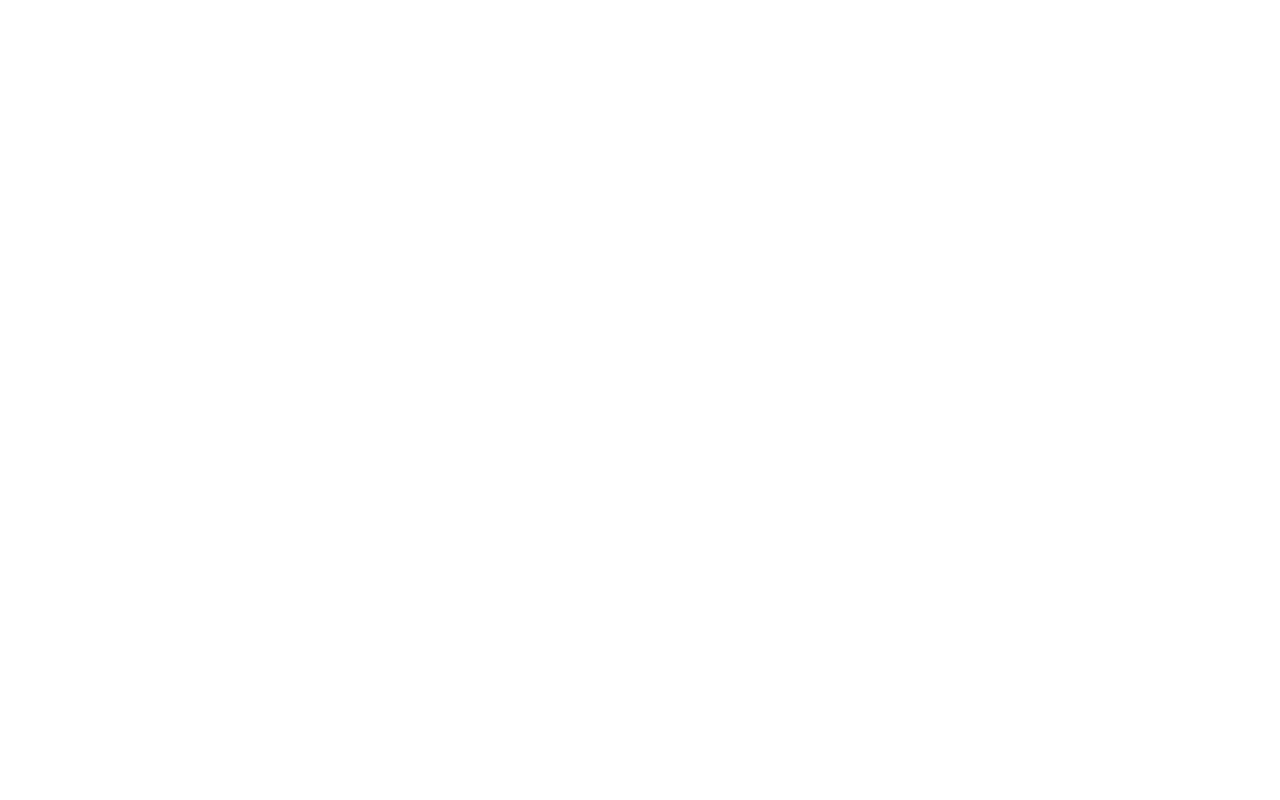
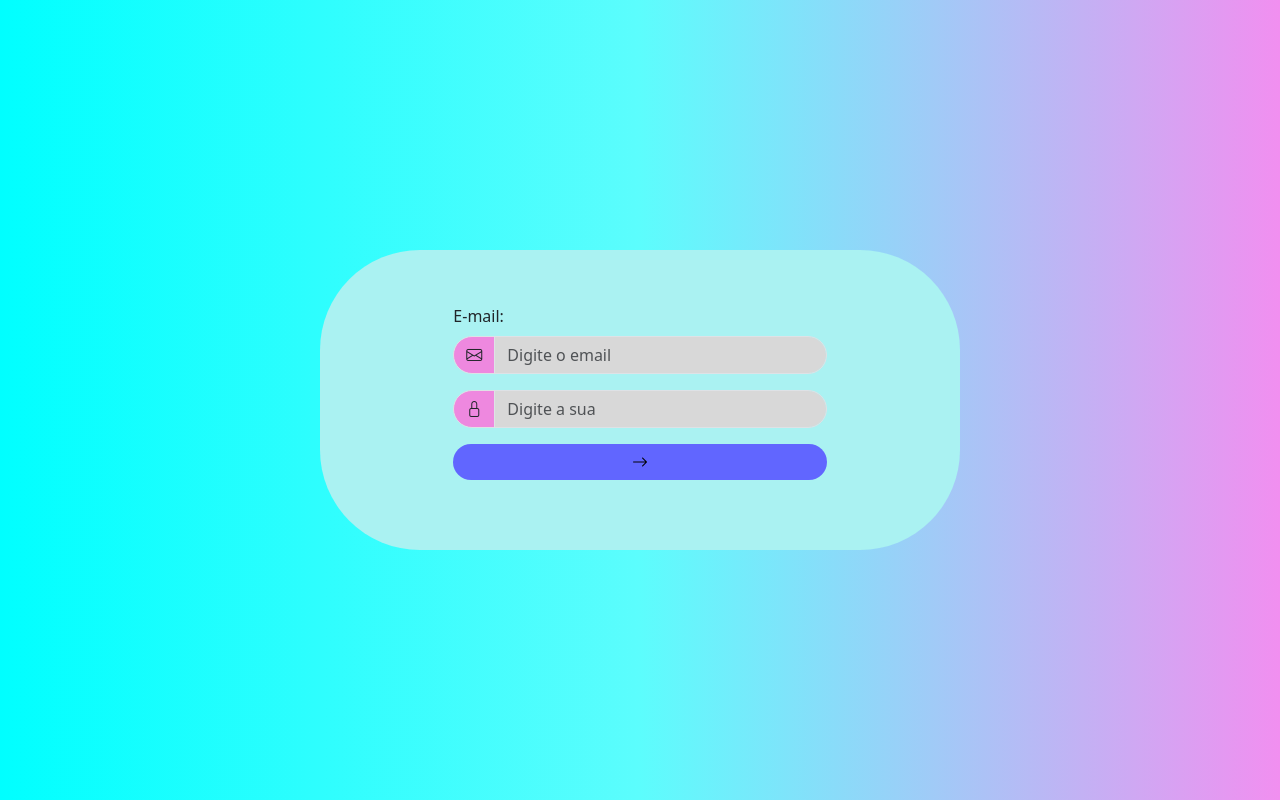
Before and after one commit to Rafael-Santos2/Bootstrap_Intro_Rafael, a plain HTML site: page ex5b-al-fazer-formulario-(ex)/ex5b.html in a window 1280 px wide. Drawn offline with nearby package versions, Linux system fonts and the light colour scheme.

Commit message:
atualizado

```diff
--- a/ex5b-al-fazer-formulario-(ex)/ex5b.html
+++ b/ex5b-al-fazer-formulario-(ex)/ex5b.html
@@ -1 +1,48 @@
-<!-- 1ª Digitação (Resolver exercício aqui) -->
+<!DOCTYPE html>
+<html lang="pt-br">
+
+<head>
+    <meta charset="UTF-8">
+    <meta name="viewport" content="width=device-width, initial-scale=1.0">
+    <title>Formulário Bootstrap Customizado</title>
+
+    <!-- Bootstrap CSS -->
+    <link href="https://cdn.jsdelivr.net/npm/bootstrap@5.3.0/dist/css/bootstrap.min.css" rel="stylesheet">
+
+    <!-- Bootstrap ícones -->
+    <link rel="stylesheet" href="https://cdn.jsdelivr.net/npm/bootstrap-icons@1.11.3/font/bootstrap-icons.css">
+
+    <!-- CSS customizado -->
+    <link rel="stylesheet" href="styles.css">
+</head>
+
+<body>
+    <!-- 1ª Digitação (Aqui) -->
+    <div class="container">
+        <form class="custom-form">
+            <div class="col-sm-7 mb-3">
+                <label for="email" class="form-label">E-mail:</label>
+                <div class="input-group">
+                    <span class="input-group-text custom-icon">
+                        <i class="bi bi-envelope"></i></span>
+                    <input type="text" class="form-control custom-input" placeholder="Digite o email">
+                </div>
+            </div>
+            <div class="col-sm-7 mb-3">
+                <div class="input-group">
+                    <span class="input-group-text custom-icon">
+                        <i class="bi bi-lock"></i></span>
+                    <input type="password" class="form-control custom-input" placeholder="Digite a sua">
+                </div>
+            </div>
+            <div class="col-sm-7 mb-3">
+                <button type="submit" class="btn btn-dark custom-button"><i class="bi bi-arrow-right"></i></button>
+                </div>
+            </div>
+        </form>
+    </div>
+
+    <script src="https://cdn.jsdelivr.net/npm/bootstrap@5.3.0/dist/js/bootstrap.bundle.min.js"></script>
+</body>
+
+</html>
--- /dev/null
+++ b/ex5b-al-fazer-formulario-(ex)/styles.css
@@ -0,0 +1,53 @@
+*{
+    box-sizing: border-box;
+    margin: 0;
+    padding: 0;
+}
+
+body, html{
+    height: 100%;
+    width: 100%;
+    display: flex;
+    justify-content: center;
+    align-items: center;
+    flex-direction: column;
+    z-index: -100;
+}
+body{
+    background: linear-gradient(to right, rgb(0, 255, 255), rgb(92, 253, 253), rgb(241, 143, 240));
+}
+.custom-form{
+    position: absolute;
+    top: 50%;
+    left: 50%;
+    transform: translate(-50%, -50%);
+    width: 50%;
+    display: flex;
+    flex-direction: column;
+    align-items: center;
+    justify-content: center;
+    height: 300px;
+    border-radius: 100px;
+    background-color: rgb(170, 242, 242);
+}
+.custom-form input{
+    width: 80%;
+    border-radius: 50px;
+    background-color: rgb(216, 216, 216);
+}
+.custom-form span{
+    background-color: rgb(238, 136, 223);
+    border-radius: 20px 0px 0px 20px ;
+}
+.custom-form button{
+    width: 100%;
+    border-radius: 50px;
+    background-color: rgb(97, 102, 255);
+    transition: 0.3s ease;
+    color: black;
+    border: none;
+}
+.custom-form button:hover{
+    background-color: rgb(176, 255, 162);
+    color: black;
+}
```
